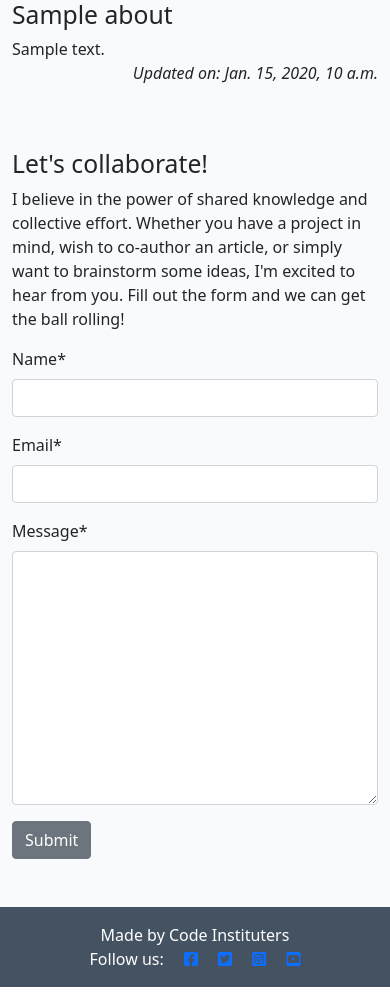
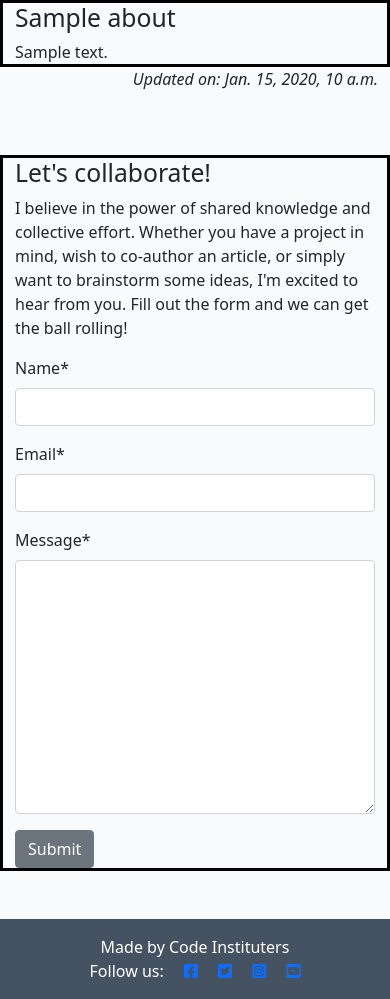
Before and after one commit to Wazza1999/Project-4-blog, a Django app: page /about/ in a window 390 px wide. Shown: the part 172-1171 px from the top of the page. Run offline with Django 4.2, Linux system fonts and the light colour scheme; tables that the repository leaves empty hold one stand-in row (values such as "Sample post"); parts of the project's set-up code (start-up, migrations or seed data) failed here and were passed over; some libraries are stand-ins or nearby versions.

Commit message:
customised the css on the about page

```diff
--- a/about/templates/about/about.html
+++ b/about/templates/about/about.html
@@ -7,12 +7,12 @@
     <div class="row">
         <div class="col-12 col-md-4 text-center">
         {% if "placeholder" in about.profile_image.url %}
-            <img src="{% static 'images/me.jpg' %}" width="100%" alt="placeholder image">
+            <img src="{% static 'images/me.jpg' %}" width="100%" alt="placeholder image" id="me">
         {% else %}
         <img src="{{ about.profile_image.url }}" width="75%" alt="{{ about.title }}">
         {% endif %}
         </div>
-        <div class="col-12 col-md-8">
+        <div class="col-12 col-md-8" id="aboutme">
             <h2>{{ about.title }}</h2>
             {{ about.content | safe }}
         </div>
@@ -25,7 +25,7 @@
         </div>
     </div>
     <div class="row justify-content-center">
-        <div class="col-12 col-md-6 my-5">
+        <div class="col-12 col-md-6 my-5" id="aboutcontainer">
             <h2>Let's collaborate!</h2>
             <p>I believe in the power of shared knowledge and collective effort.
                 Whether you have a project in mind, wish to co-author
--- a/foodblog/settings.py
+++ b/foodblog/settings.py
@@ -28,7 +28,7 @@ TEMPLATES_DIR = os.path.join(BASE_DIR, 'templates')
 SECRET_KEY = os.environ.get("SECRET_KEY")
 
 # SECURITY WARNING: don't run with debug turned on in production!
-DEBUG = True
+DEBUG = False
 
 ALLOWED_HOSTS = [".herokuapp.com", "127.0.0.1", "localhost"]
 
--- a/static/css/style.css
+++ b/static/css/style.css
@@ -1,4 +1,4 @@
-/* Body styling */
+/* Styling for the base.html*/
 body {
     background-color: #F9FAFC;
 }
@@ -102,6 +102,7 @@ img.card-img-top{
 }
 
 
+/* Styling for the Post-Detail.html */
 .profile-image {
     width: 75%;
 
@@ -175,3 +176,18 @@ img.card-img-top{
 .approval {
     color: rgb(222, 146, 168);
 }
+
+
+/* About Page Styling */
+
+#me{
+    border: solid 3px black;
+}
+
+#aboutme{
+    border: solid 3px black;
+}
+
+#aboutcontainer{
+    border: solid 3px black;
+}
```
Also changed, not shown: README.md.
